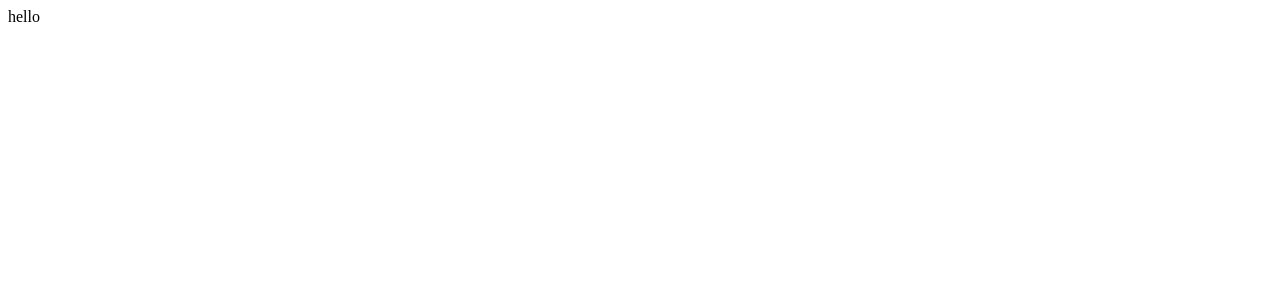
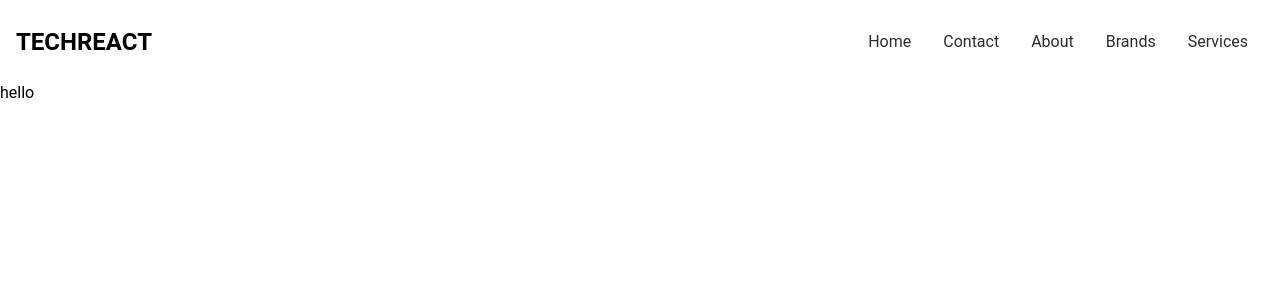
Before and after one commit to goyalh4164/React, a React (Create React App) app in the folder project1/: page / in a window 1280 px wide. Shown: the top 300 px of the page. Built offline with nearby package versions, Linux system fonts and the light colour scheme.

Commit message:
added styling to the header

```diff
--- a/project1/src/App.js
+++ b/project1/src/App.js
@@ -1,8 +1,13 @@
 import {BrowserRouter as Router ,Route ,Routes} from "react-router-dom"
+import Header from "./components/Header";
 
+// styling imports
+import "./styles/app.scss"
+import "./styles/header.scss"
 function App() {
   return (
     <Router>
+      <Header/>
       <Routes>
         <Route path="/" element={<div>hello</div>}/>
       </Routes>
--- /dev/null
+++ b/project1/src/components/Header.jsx
@@ -0,0 +1,19 @@
+import React from 'react'
+import { Link } from 'react-router-dom'
+
+const Header = () => {
+  return (
+    <nav>
+        <h1>TechReact</h1>
+        <main>
+            <Link to={"/"}>Home</Link>
+            <Link to={"/contact"}>Contact</Link>
+            <Link to={"/#about"}>About</Link>
+            <Link to={"/#brands"}>Brands</Link>
+            <Link to={"/services"}>Services</Link>
+        </main>
+    </nav>
+  )
+}
+
+export default Header
--- a/project1/src/styles/App.scss
+++ b/project1/src/styles/App.scss
@@ -1,3 +1,9 @@
+@import url('https://fonts.googleapis.com/css2?family=Montserrat&family=Ubuntu&display=swap');
 *{
-    background-color: antiquewhite;
+    margin: 0%;
+    padding: 0%;
+    font-family: "Roboto",sans-serif;
+    box-sizing: border-box;
+    text-decoration: none;
+    scroll-behavior: smooth;
 }
--- /dev/null
+++ b/project1/src/styles/colors.scss
@@ -0,0 +1,6 @@
+$first: white;
+$second: #090c31;
+$third: #5853ff;
+$dark: rgb(44, 44, 44);
+$text1: "Roboto";
+$text2: cursive;
--- /dev/null
+++ b/project1/src/styles/header.scss
@@ -0,0 +1,32 @@
+@import "colors";
+
+nav {
+  width: 100%;
+  padding: 1rem;
+  display: flex;
+  justify-content: space-between;
+  align-items: center;
+  position: sticky;
+  background-color: $first;
+  top: 0%;
+  z-index: 10;
+
+  > h1 {
+    text-transform: uppercase;
+  }
+
+  > main {
+    width: 70%;
+    display: flex;
+    justify-content: flex-end;
+
+    > a {
+      color: $dark;
+      margin: 1rem;
+
+      &:hover {
+        color: $third;
+      }
+    }
+  }
+}
```
